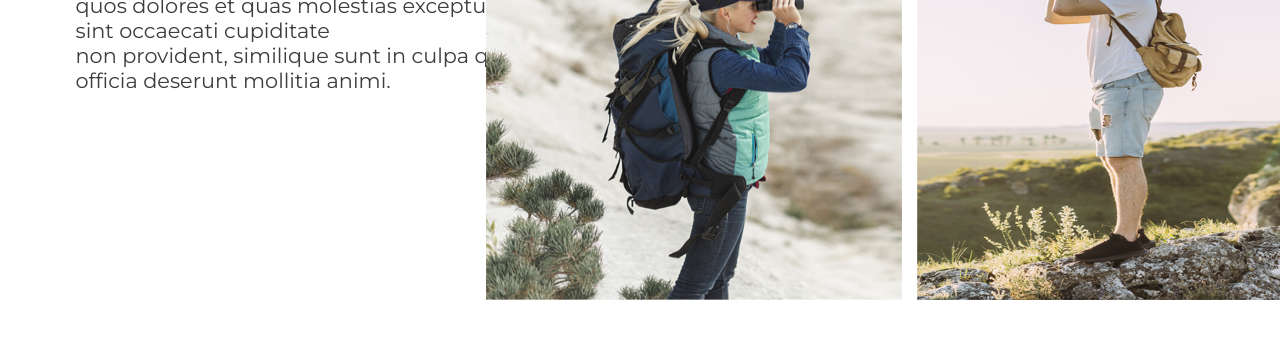
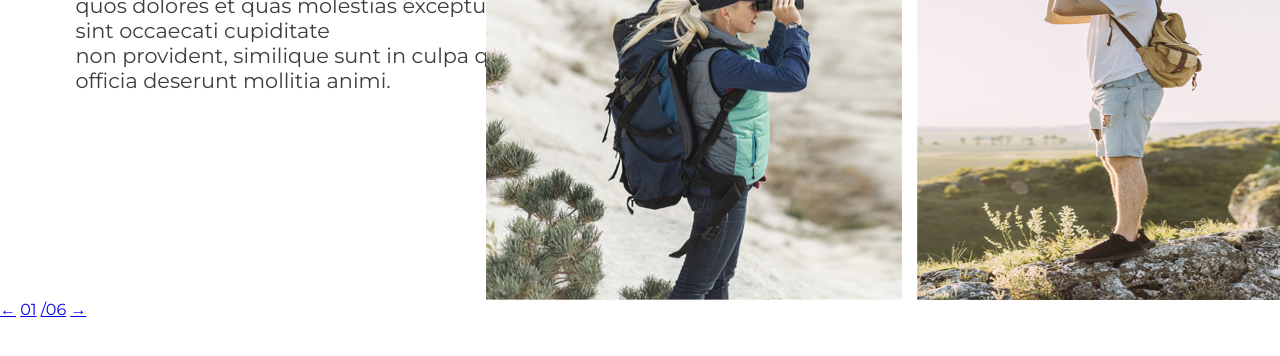
Before and after one commit to Terekevad/Terekevad-, a plain HTML site: page matkaklubi/index.html in a window 1280 px wide. Shown: the part 1281-1637 px from the top of the page. Drawn offline with Linux system fonts and the light colour scheme.

Commit message:
matkaklubi

```diff
--- a/matkaklubi/index.html
+++ b/matkaklubi/index.html
@@ -66,7 +66,12 @@
                 <img src="pildid/component3.png" class="pilt3" />
             </div>
 
-
+            <div class="arrows">
+                <a href="Larrow">&#8592;</a>
+                <a href="page1">01</a>
+                <a href="pagenext">/06</a>
+                <a href="Rarrow">&#8594;</a>
+            </div>
         </div>
 
         <footer>
```
